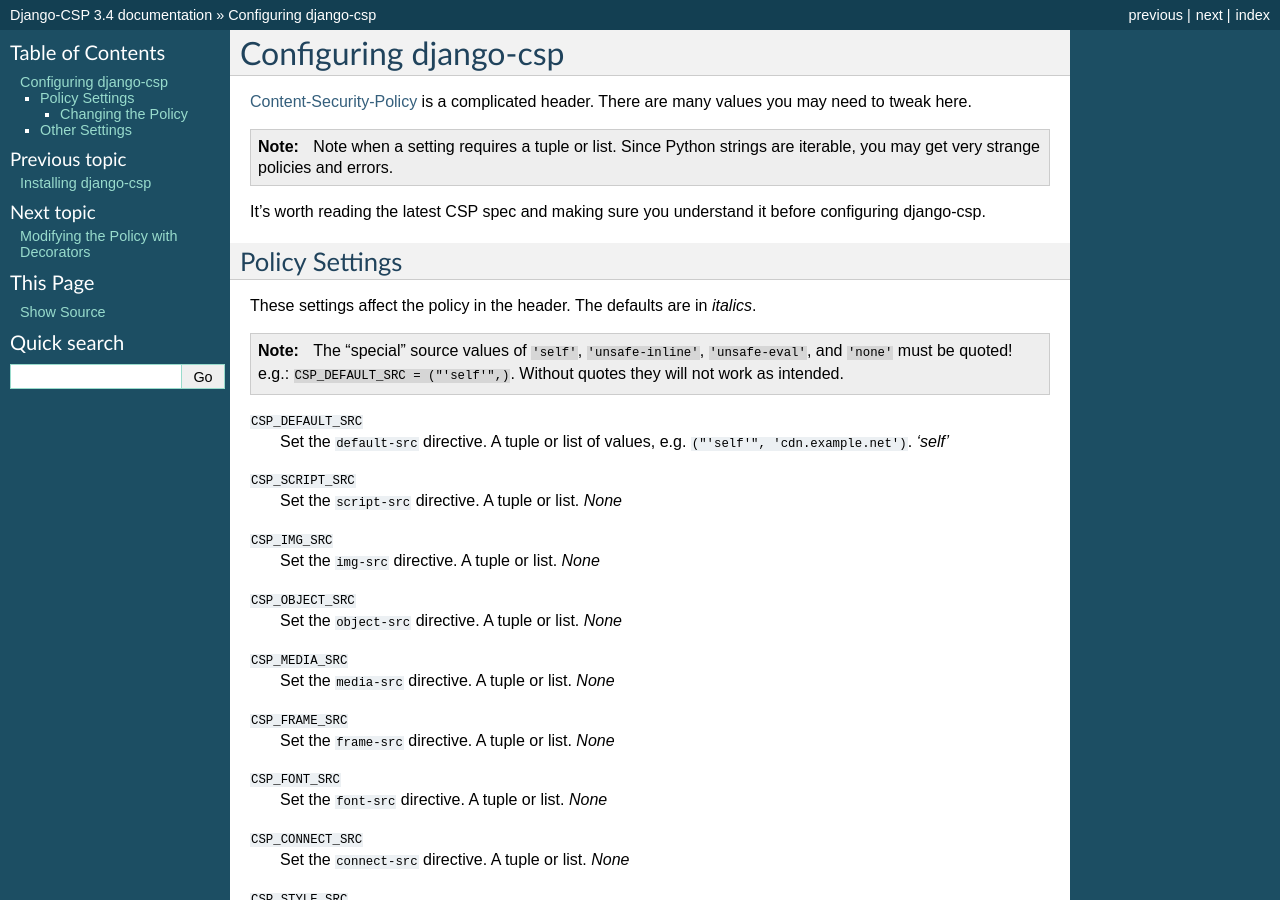
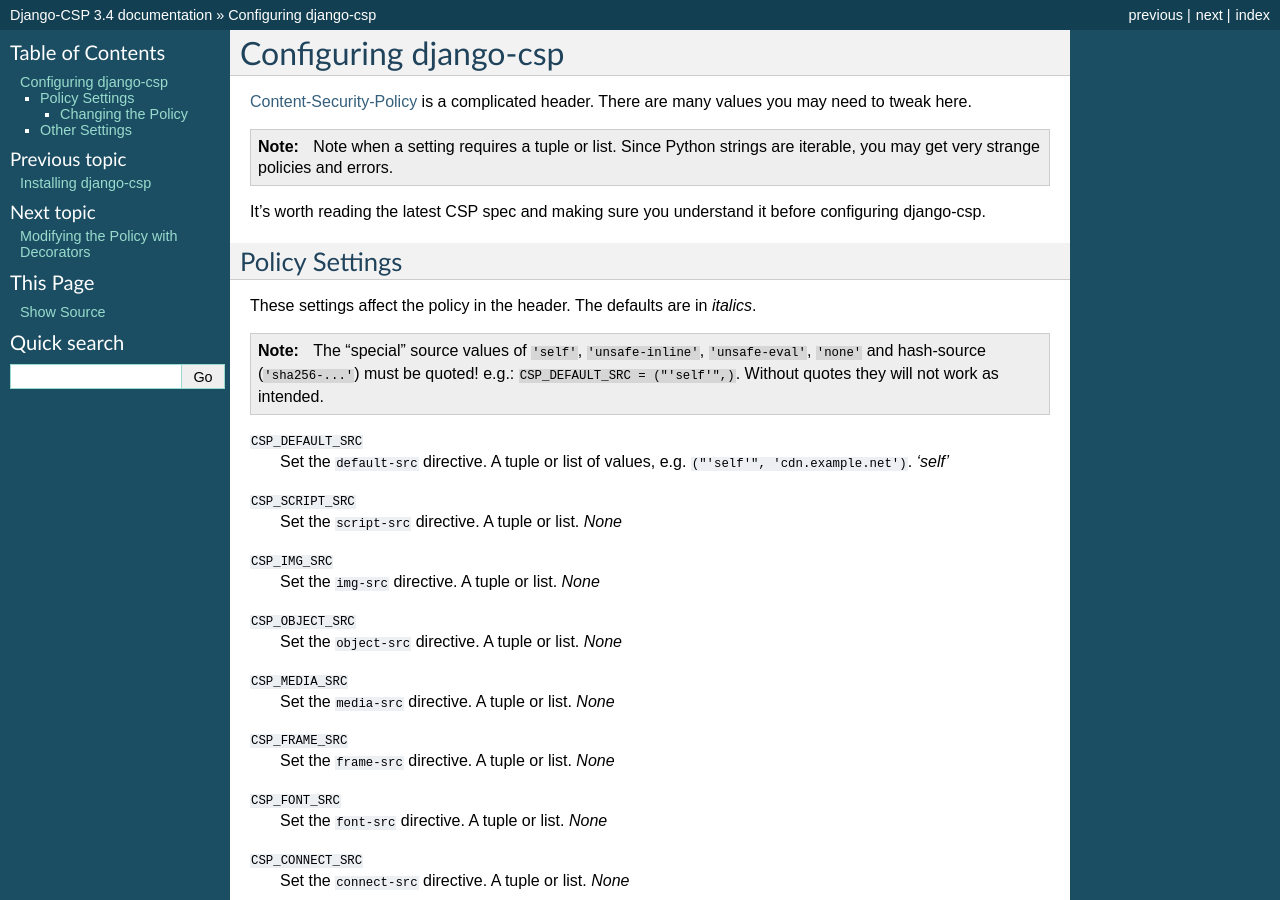
Before and after one commit to mozilla/django-csp, a Sphinx documentation site: the page built from docs/configuration.rst, in a window 1280 px wide and 900 px high. Built offline with Sphinx 7.4.7, drawn with Linux system fonts in a browser that asks for light colours.

Commit message:
Docs: Add info about quoting hash source values (#104)

```diff
--- a/docs/configuration.rst
+++ b/docs/configuration.rst
@@ -23,7 +23,7 @@
 
 .. note::
    The "special" source values of ``'self'``, ``'unsafe-inline'``,
-   ``'unsafe-eval'``, and ``'none'`` must be quoted! e.g.:
+   ``'unsafe-eval'``, ``'none'`` and hash-source (``'sha256-...'``) must be quoted! e.g.:
    ``CSP_DEFAULT_SRC = ("'self'",)``. Without quotes they will not work
    as intended.
 
```
